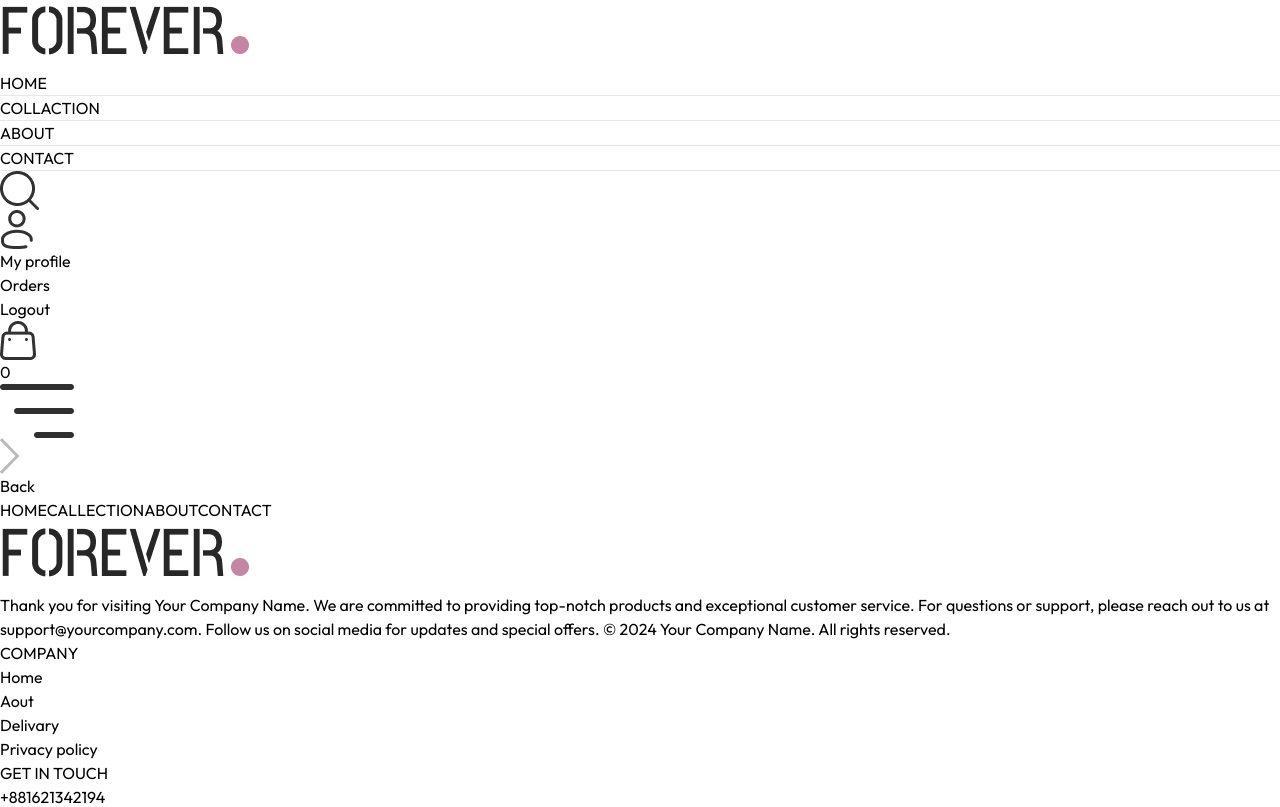
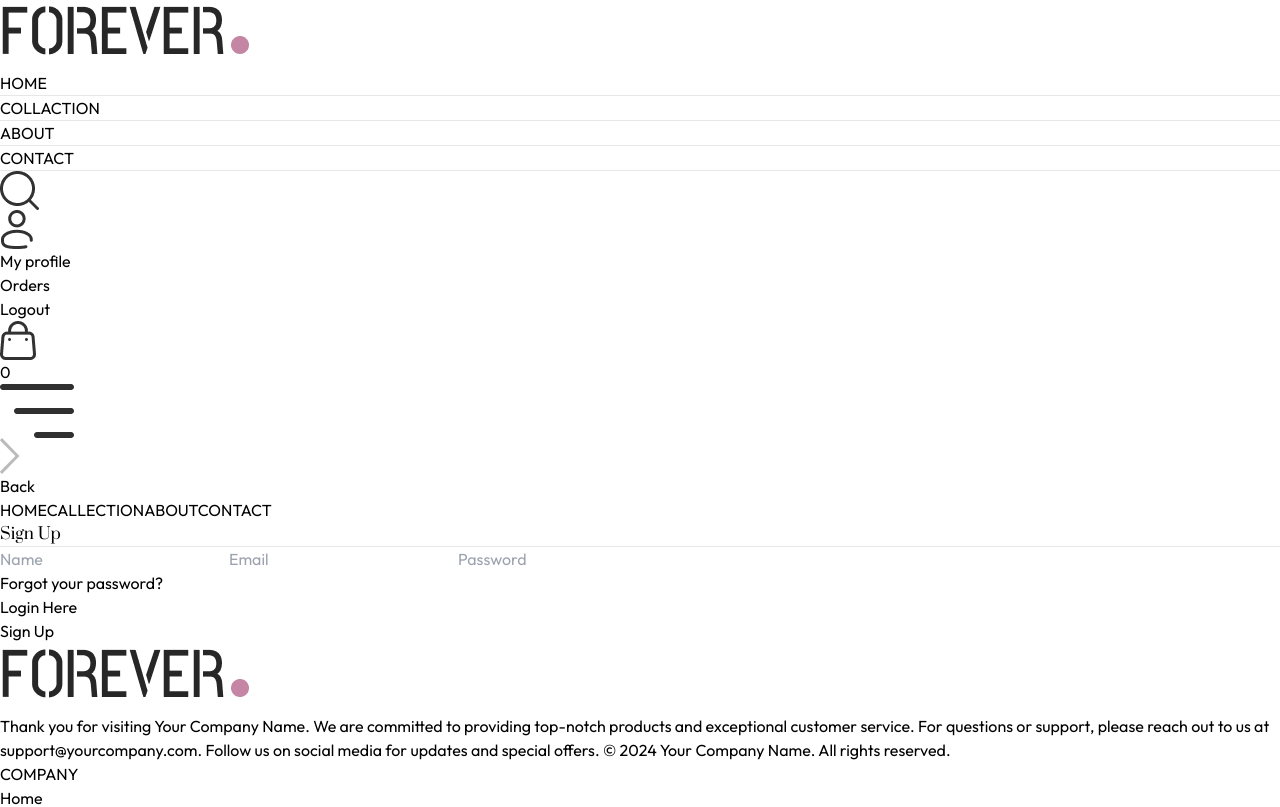
Before and after one commit to mazharulislam-12/forever-ecomerce-app, a React (Vite) app: page /login in a window 1280 px wide. Shown: the top 807 px of the page. Built offline with nearby package versions, Linux system fonts and the light colour scheme.

Commit message:
login page

```diff
--- a/src/components/Navbar.jsx
+++ b/src/components/Navbar.jsx
@@ -8,12 +8,12 @@
 
     const [visable, setVisable] = useState(false);
 
-    const {setShowSearch, getCartCount} = useContext(ShopContext);
+    const { setShowSearch, getCartCount } = useContext(ShopContext);
 
     return (
         <div className='flex  items-center justify-between py-5 font-medium '>
             <Link to='/'>
-                <img  className="w-36" src={assets.logo} alt="logo" />
+                <img className="w-36" src={assets.logo} alt="logo" />
             </Link>
             <ul className="hidden sm:flex gap-5 text-sm text-gray-700 ">
 
@@ -39,7 +39,9 @@
             <div className="flex items-center gap-6 ">
                 <img onClick={() => setShowSearch(true)} src={assets.search_icon} className="w-5 cursor-pointer" alt="search" />
                 <div className="group relative">
-                    <img className="w-5 cursor-pointer" src={assets.profile_icon} alt="profile-icon" />
+                    <Link to='/login'>
+                        <img className="w-5 cursor-pointer" src={assets.profile_icon} alt="profile-icon" />
+                    </Link>
                     <div className="group-hover:block hidden absolute dropdown-menu right-0 pt-4 ">
                         <div className="flex flex-col gap-2 w-36 py-3 px-5 bg-slate-100 text-gray-500 rounded ">
                             <p className="cursor-pointer hover:text-black">My profile</p>
--- a/src/pages/About.jsx
+++ b/src/pages/About.jsx
@@ -1,9 +1,13 @@
 import React from 'react';
+import Title from '../components/Title';
 
 const About = () => {
     return (
         <div>
+            <div className='text-2xl text-center pt-8 border-t'>
+                <Title text1={'ABOUT'} text2={'US'} />
 
+            </div>
         </div>
     );
 };
--- a/src/pages/Login.jsx
+++ b/src/pages/Login.jsx
@@ -1,10 +1,37 @@
-import React from 'react';
+import React, { useState } from 'react';
 
 const Login = () => {
+
+    const [currentState, setCurrentState] = useState('Sign Up');
+
+    const onSubmitHandler = async (event) => {
+        event.preventDefault();
+    }
+
     return (
-        <div>
+        <form onSubmit={onSubmitHandler} className='flex flex-col items-center w-[96%] sm:max-w-96 m-auto mt-14 gap-4 text-gray-800'>
+            <div className='inline-flex items-center gap-2 mb-2 mt-10'>
+                <p className='prata-regular text-3xl'>{currentState}</p>
+                <hr className='border-none h-[1.5] w-8 bg-gray-800' />
+            </div>
+            {currentState === 'Sign Up' && (
+                <input type="text" placeholder='Name' className='w-full px-3 py-2 border border-gray-800' required />
+            )}
+            <input type="email" placeholder='Email' className='w-full px-3 py-2 border border-gray-800' required />
+            <input type="password" placeholder='Password' className='w-full px-3 py-2 border border-gray-800' required />
+            <div className='w-full flex justify-between text-sm mt-[8px]'>
+                <p className='cursor-pointer'>Forgot your password?</p>
+                {currentState === 'Login' ? (
+                    <p onClick={() => setCurrentState('Sign Up')} className='cursor-pointer'>Create account</p>
+                ) : (
+                    <p onClick={() => setCurrentState('Login')} className='cursor-pointer'>Login Here</p>
+                )}
+            </div>
 
-        </div>
+            <button type='submit' className='bg-black text-white font-light px-8 py-2 mt-4'>
+                {currentState === 'Login' ? 'Sign In' : 'Sign Up'}
+            </button>
+        </form>
     );
 };
 
```
